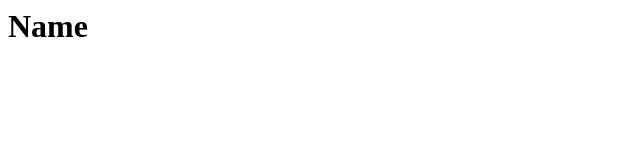
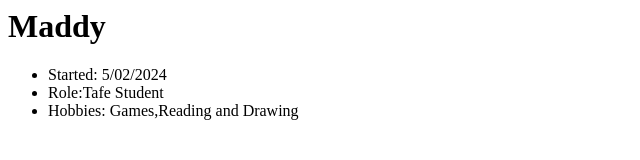
Before and after one commit to madelynerose7/madelynerose7.gitub.io, a plain HTML site: page index.html in a window 1280 px wide. Shown: the whole page, without its empty margins (0-640 px from the left). Drawn offline with Linux system fonts and the light colour scheme.

Commit message:
Updated my profile

```diff
--- a/index.html
+++ b/index.html
@@ -1 +1,6 @@
-<h1>Name</h1>
+<h1>Maddy</h1>
+<ul>
+<li>Started: 5/02/2024
+<li>Role:Tafe Student
+<li>Hobbies: Games,Reading and Drawing
+</ul>
```
